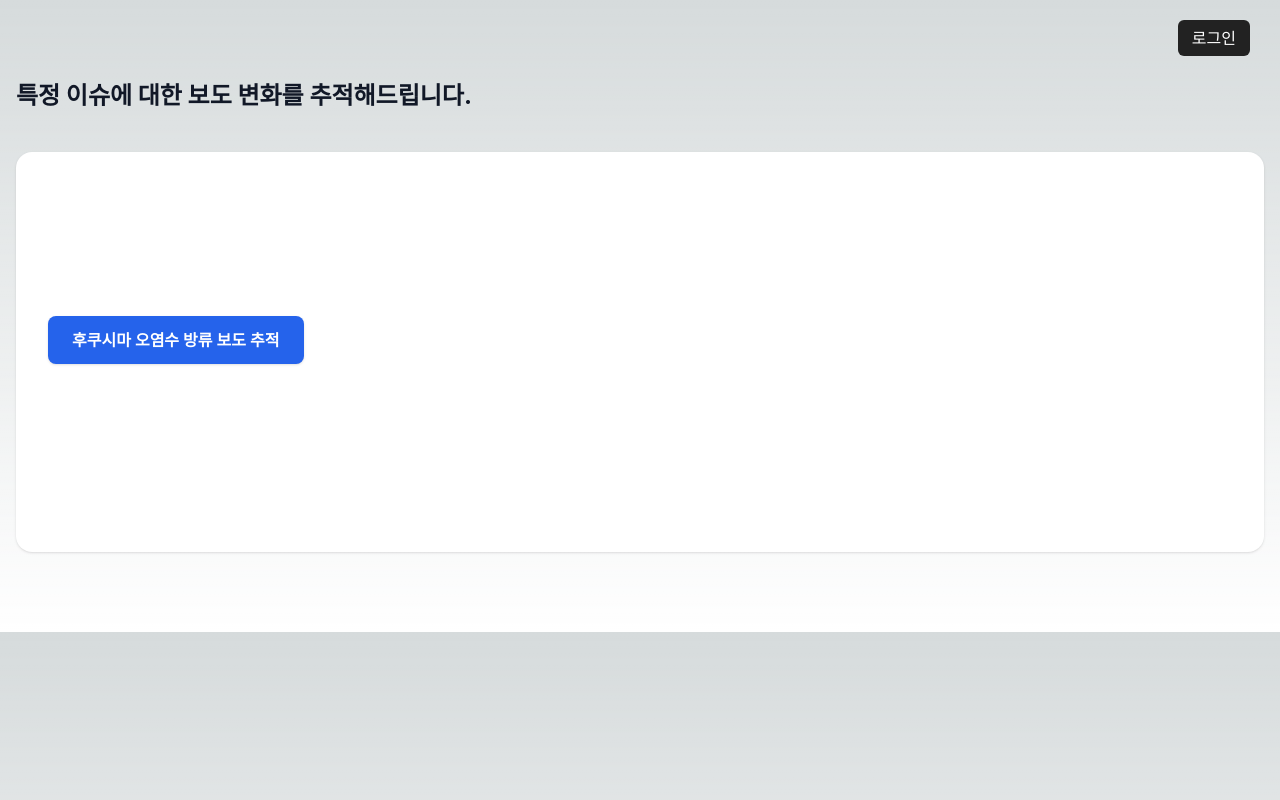
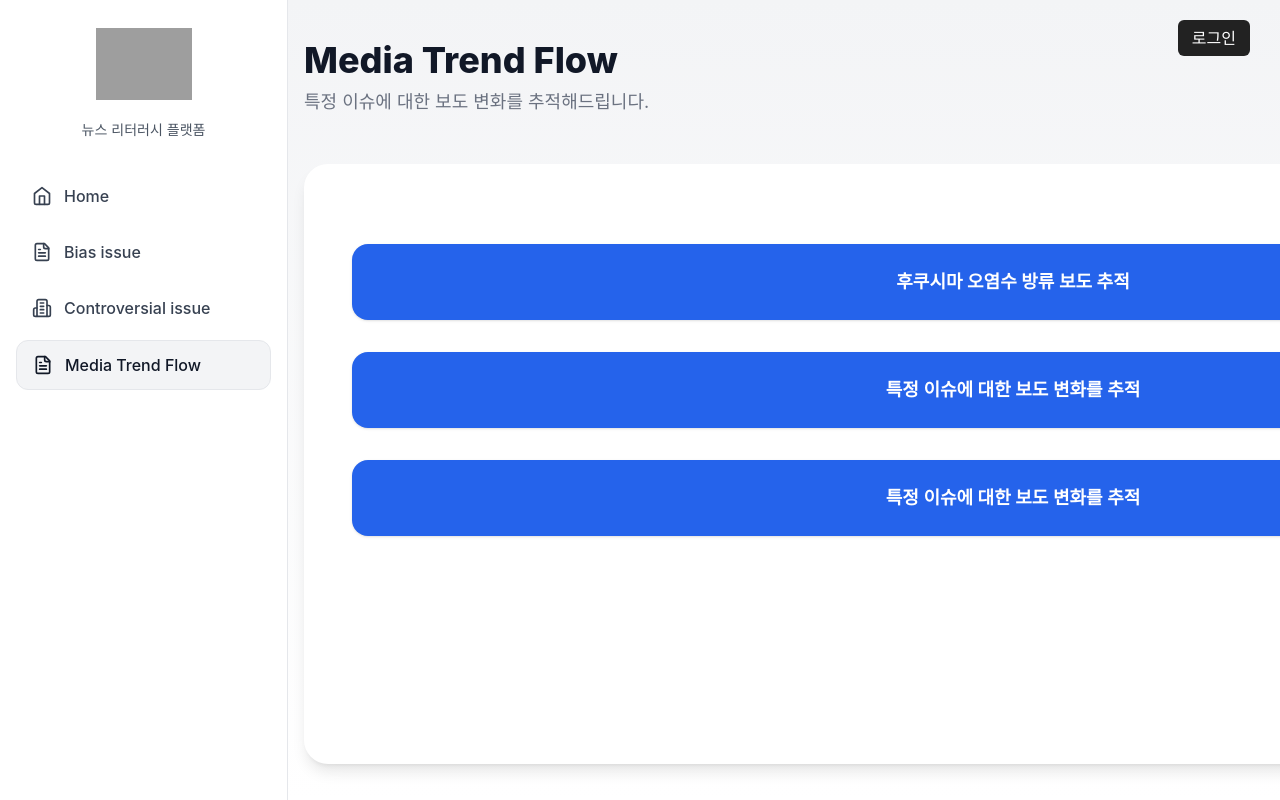
Before and after one commit to Birzont/superDKnews, a Next.js app: page /mediatrendflow in a window 1280 px wide. Built offline with nearby package versions, Linux system fonts and the light colour scheme; no server answers; grey boxes are pictures that could not be loaded; a web font is replaced by a local one.

Commit message:
fix: Media Trend Flow 상단 헤더와 카드 정렬 일치

```diff
--- a/app/mediatrendflow/page.tsx
+++ b/app/mediatrendflow/page.tsx
@@ -1,25 +1,44 @@
 import React from "react";
+import SideNav from '../components/SideNav';
 
 const MediaTrendFlowPage = () => {
   return (
-    <div className="container mx-auto px-4 py-10 md:py-16 lg:py-20">
-      <div className="mb-10 flex items-start">
-        <h1 className="text-xl md:text-2xl font-bold text-gray-900">특정 이슈에 대한 보도 변화를 추적해드립니다.</h1>
+    <div className="flex min-h-screen bg-gray-50">
+      <SideNav />
+      <main className="flex-1 overflow-auto bg-gradient-to-b from-gray-100 to-white relative">
+        {/* 상단 헤더 */}
+        <div className="w-[1450px] mx-auto pt-10 px-4">
+          <h1 className="text-3xl md:text-4xl font-extrabold text-gray-900 mb-2 text-left">Media Trend Flow</h1>
+          <p className="text-gray-500 text-lg text-left">특정 이슈에 대한 보도 변화를 추적해드립니다.</p>
         </div>
-      <div className="bg-white rounded-2xl shadow p-8 flex flex-col min-h-[400px] justify-center">
-        <div className="mb-6 flex flex-row justify-start w-full gap-4 items-center">
+        {/* 중앙 카드 */}
+        <div className="w-[1450px] mx-auto mt-12 mb-8 px-4">
+          <div className="bg-white rounded-3xl shadow-lg p-8 md:p-12 flex flex-col items-center min-h-[600px] w-full">
+            <div className="w-full flex flex-col gap-8 mt-8">
               <a
                 href="https://hukuacaive1.netlify.app/"
                 target="_blank"
                 rel="noopener noreferrer"
-            className="inline-block bg-blue-600 hover:bg-blue-700 text-white font-semibold py-3 px-6 rounded-lg shadow transition-colors duration-200"
+                className="block w-full bg-blue-600 hover:bg-blue-700 text-white text-lg font-semibold py-6 rounded-2xl shadow transition-colors duration-200 text-center"
               >
                 후쿠시마 오염수 방류 보도 추적
               </a>
-          {/* 여기에 버튼을 추가할 수 있습니다 */}
+              <a
+                href="#"
+                className="block w-full bg-blue-600 hover:bg-blue-700 text-white text-lg font-semibold py-6 rounded-2xl shadow transition-colors duration-200 text-center"
+              >
+                특정 이슈에 대한 보도 변화를 추적
+              </a>
+              <a
+                href="#"
+                className="block w-full bg-blue-600 hover:bg-blue-700 text-white text-lg font-semibold py-6 rounded-2xl shadow transition-colors duration-200 text-center"
+              >
+                특정 이슈에 대한 보도 변화를 추적
+              </a>
             </div>
-        {/* 추후: 이슈별 보도 변화 그래프/리스트 등 추가 */}
           </div>
+        </div>
+      </main>
     </div>
   );
 };
```
Lines whose indentation alone changed are shown as unchanged.
